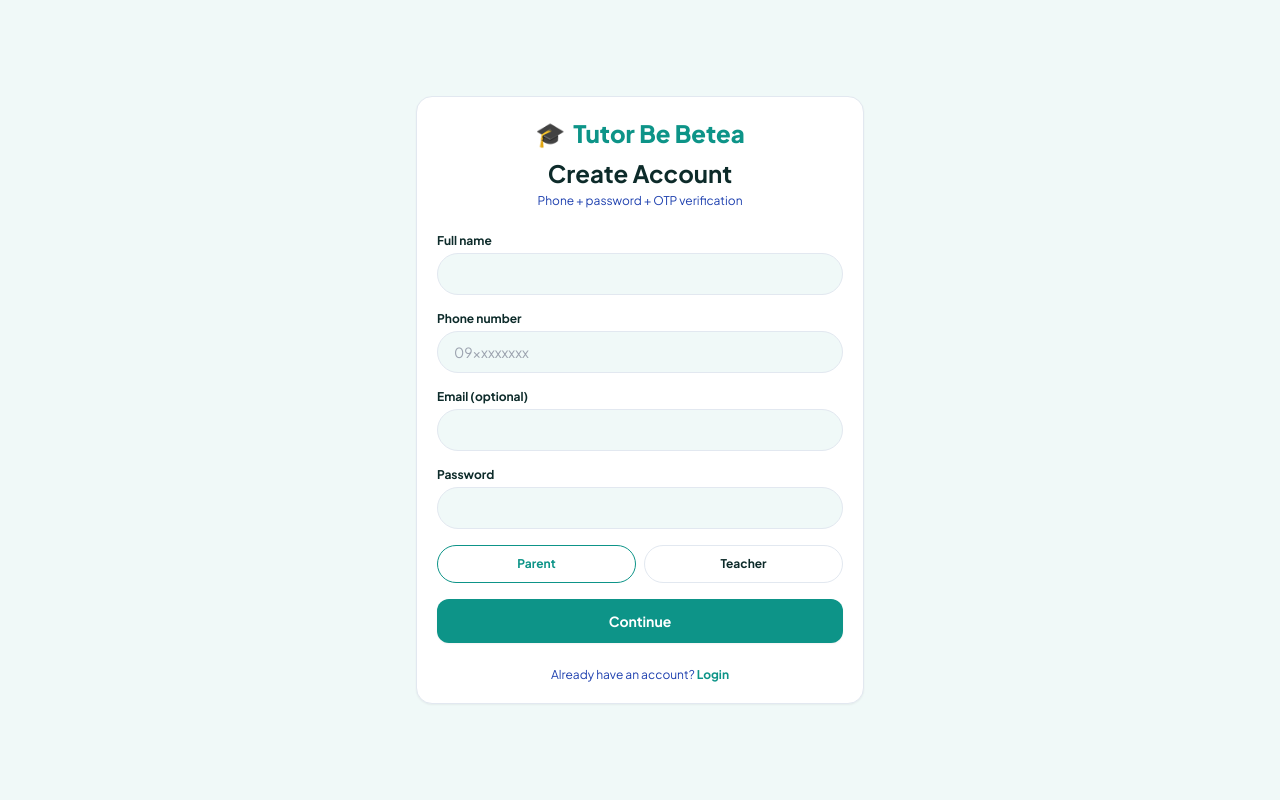
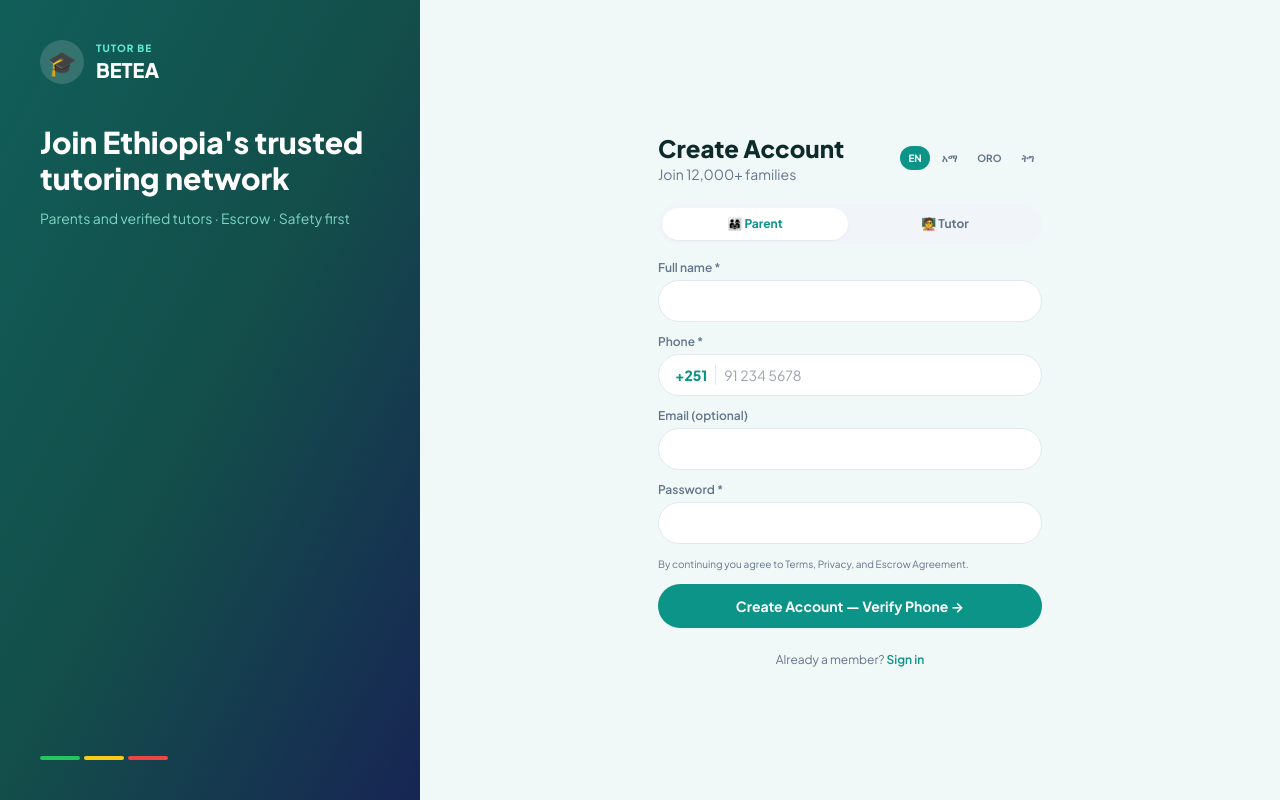
Before and after one commit to Zeordi/tutor-be-betea, a Next.js app in the folder apps/web/: page /register in a window 1280 px wide. Built offline with nearby package versions, Linux system fonts and the light colour scheme.

Commit message:
Update page.tsx

```diff
--- a/apps/web/app/(auth)/register/page.tsx
+++ b/apps/web/app/(auth)/register/page.tsx
@@ -16,6 +16,7 @@ export default function RegisterPage() {
   const [otp, setOtp] = useState("");
   const [loading, setLoading] = useState(false);
   const [message, setMessage] = useState("");
+  const [lang, setLang] = useState("EN");
 
   const api = process.env.NEXT_PUBLIC_API_URL || "http://localhost:4000";
 
@@ -34,7 +35,7 @@ export default function RegisterPage() {
         throw new Error(err.message || "Failed to send OTP");
       }
       setStep("otp");
-      setMessage("OTP sent to your phone");
+      setMessage("OTP sent");
     } catch (err: any) {
       setMessage(err.message || "Could not send OTP");
     } finally {
@@ -50,10 +51,7 @@ export default function RegisterPage() {
       const verifyRes = await fetch(`${api}/auth/otp/verify`, {
         method: "POST",
         headers: { "Content-Type": "application/json" },
-        body: JSON.stringify({
-          phoneNumber: phoneNumber.trim(),
-          code: otp.trim(),
-        }),
+        body: JSON.stringify({ phoneNumber: phoneNumber.trim(), code: otp.trim() }),
       });
       if (!verifyRes.ok) {
         const err = await verifyRes.json().catch(() => ({}));
@@ -88,81 +86,108 @@ export default function RegisterPage() {
   };
 
   return (
-    <main className="min-h-screen flex items-center justify-center px-4 py-12 bg-[var(--background)]">
-      <div className="w-full max-w-md card shadow-lg border border-[var(--border)] p-8 rounded-3xl bg-[var(--surface)]">
-        <div className="text-center mb-6">
-          <Link href="/" className="text-2xl font-black text-[var(--primary)] inline-flex items-center gap-2 mb-2">
-            <span>🎓</span> Tutor Be Betea
-          </Link>
-          <h1 className="text-2xl font-bold">Create Account</h1>
-          <p className="text-xs text-[var(--secondary)] mt-1">Phone + password + OTP verification</p>
+    <main className="min-h-screen flex bg-[var(--background)]">
+      <aside className="hidden md:flex flex-col justify-between w-[420px] flex-shrink-0 bg-gradient-to-br from-teal-800 via-teal-900 to-blue-950 p-10 text-white">
+        <div>
+          <div className="flex items-center gap-3 mb-10">
+            <div className="w-11 h-11 bg-white/15 rounded-2xl flex items-center justify-center text-2xl">🎓</div>
+            <div>
+              <p className="text-[10px] text-teal-300 font-extrabold tracking-widest uppercase">Tutor Be</p>
+              <p className="text-xl font-extrabold">BETEA</p>
+            </div>
+          </div>
+          <h2 className="text-3xl font-extrabold mb-3">Join Ethiopia&apos;s trusted tutoring network</h2>
+          <p className="text-teal-200/80 text-sm">Parents and verified tutors · Escrow · Safety first</p>
+        </div>
+        <div className="flex gap-1">
+          <div className="h-1 w-10 bg-green-500 rounded-full" />
+          <div className="h-1 w-10 bg-yellow-400 rounded-full" />
+          <div className="h-1 w-10 bg-red-500 rounded-full" />
+        </div>
+      </aside>
+
+      <div className="flex-1 flex items-center justify-center p-6 md:p-10">
+        <div className="w-full max-w-sm">
+          <div className="flex justify-between items-center mb-5">
+            <div>
+              <p className="text-2xl font-extrabold text-[var(--foreground)]">Create Account</p>
+              <p className="text-sm text-[var(--muted-foreground)]">Join 12,000+ families</p>
+            </div>
+            <div className="flex gap-1">
+              {["EN", "አማ", "ORO", "ትግ"].map((l) => (
+                <button key={l} type="button" onClick={() => setLang(l)}
+                  className={`text-[10px] font-bold px-2 py-1 rounded-full ${lang === l ? "bg-teal-600 text-white" : "text-[var(--muted-foreground)]"}`}>
+                  {l}
+                </button>
+              ))}
+            </div>
+          </div>
+
+          <div className="flex p-1 rounded-xl gap-1 mb-4 bg-[var(--muted)]">
+            {(["PARENT", "TEACHER"] as const).map((r) => (
+              <button key={r} type="button" onClick={() => setRole(r)}
+                className={`flex-1 py-2 text-xs font-bold rounded-lg ${role === r ? "bg-[var(--card)] text-teal-600 shadow-sm" : "text-[var(--muted-foreground)]"}`}>
+                {r === "PARENT" ? "👨‍👩‍👧 Parent" : "🧑‍🏫 Tutor"}
+              </button>
+            ))}
           </div>
 
           {step === "form" ? (
-          <form onSubmit={handleSendOtp} className="space-y-4">
+            <form onSubmit={handleSendOtp} className="space-y-3">
               <div>
-              <label className="block text-xs font-bold mb-1">Full name</label>
+                <label className="text-xs font-semibold text-[var(--muted-foreground)] block mb-1">Full name *</label>
                 <input required value={fullName} onChange={(e) => setFullName(e.target.value)}
-                className="w-full rounded-xl border border-[var(--border)] bg-[var(--background)] px-4 py-2.5 text-sm outline-none" />
+                  className="w-full rounded-xl px-4 py-2.5 border border-[var(--border)] bg-[var(--card)] text-sm outline-none" />
               </div>
               <div>
-              <label className="block text-xs font-bold mb-1">Phone number</label>
+                <label className="text-xs font-semibold text-[var(--muted-foreground)] block mb-1">Phone *</label>
+                <div className="flex items-center gap-2 rounded-xl px-4 py-2.5 border border-[var(--border)] bg-[var(--card)]">
+                  <span className="text-sm font-extrabold text-teal-600">+251</span>
+                  <div className="w-px h-5 bg-[var(--border)]" />
                   <input required type="tel" value={phoneNumber} onChange={(e) => setPhoneNumber(e.target.value)}
-                placeholder="09xxxxxxxx"
-                className="w-full rounded-xl border border-[var(--border)] bg-[var(--background)] px-4 py-2.5 text-sm outline-none" />
+                    placeholder="91 234 5678" className="bg-transparent text-sm flex-1 outline-none" />
+                </div>
               </div>
               <div>
-              <label className="block text-xs font-bold mb-1">Email (optional)</label>
+                <label className="text-xs font-semibold text-[var(--muted-foreground)] block mb-1">Email (optional)</label>
                 <input type="email" value={email} onChange={(e) => setEmail(e.target.value)}
-                className="w-full rounded-xl border border-[var(--border)] bg-[var(--background)] px-4 py-2.5 text-sm outline-none" />
+                  className="w-full rounded-xl px-4 py-2.5 border border-[var(--border)] bg-[var(--card)] text-sm outline-none" />
               </div>
               <div>
-              <label className="block text-xs font-bold mb-1">Password</label>
-              <input required type="password" minLength={6} value={password}
-                onChange={(e) => setPassword(e.target.value)}
-                className="w-full rounded-xl border border-[var(--border)] bg-[var(--background)] px-4 py-2.5 text-sm outline-none" />
+                <label className="text-xs font-semibold text-[var(--muted-foreground)] block mb-1">Password *</label>
+                <input required type="password" minLength={6} value={password} onChange={(e) => setPassword(e.target.value)}
+                  className="w-full rounded-xl px-4 py-2.5 border border-[var(--border)] bg-[var(--card)] text-sm outline-none" />
               </div>
-
-            <div className="grid grid-cols-2 gap-2">
-              <button type="button" onClick={() => setRole("PARENT")}
-                className={`py-2.5 rounded-xl border text-xs font-bold ${role === "PARENT" ? "border-[var(--primary)] text-[var(--primary)]" : "border-[var(--border)]"}`}>
-                Parent
-              </button>
-              <button type="button" onClick={() => setRole("TEACHER")}
-                className={`py-2.5 rounded-xl border text-xs font-bold ${role === "TEACHER" ? "border-[var(--primary)] text-[var(--primary)]" : "border-[var(--border)]"}`}>
-                Teacher
-              </button>
-            </div>
-
+              <p className="text-[10px] text-[var(--muted-foreground)]">
+                By continuing you agree to Terms, Privacy, and Escrow Agreement.
+              </p>
               {message && <p className="text-xs text-red-500 text-center">{message}</p>}
-            <button type="submit" disabled={loading} className="btn btn-primary w-full py-3 text-sm font-bold">
-              {loading ? "Sending OTP..." : "Continue"}
+              <button type="submit" disabled={loading} className="w-full bg-teal-600 text-white font-bold py-3 rounded-xl text-sm">
+                {loading ? "Sending OTP..." : "Create Account — Verify Phone →"}
               </button>
             </form>
           ) : (
             <form onSubmit={handleVerifyAndRegister} className="space-y-4">
-            <p className="text-xs text-[var(--secondary)]">
+              <p className="text-xs text-[var(--muted-foreground)] text-center">
                 Enter OTP sent to <strong>{phoneNumber}</strong>
               </p>
               <input required type="text" inputMode="numeric" maxLength={6} value={otp}
                 onChange={(e) => setOtp(e.target.value)}
-              className="w-full rounded-xl border border-[var(--border)] px-4 py-3 text-center tracking-[0.3em] text-lg outline-none" />
+                className="w-full rounded-xl border-2 border-teal-500 px-4 py-3 text-center tracking-[0.4em] text-lg font-extrabold outline-none bg-[var(--card)]" />
               {message && <p className="text-xs text-red-500 text-center">{message}</p>}
-            <button type="submit" disabled={loading} className="btn btn-primary w-full py-3 text-sm font-bold">
-              {loading ? "Creating account..." : "Verify & Create account"}
+              <button type="submit" disabled={loading} className="w-full bg-teal-600 text-white font-bold py-3 rounded-xl text-sm">
+                {loading ? "Creating..." : "Verify & Create account"}
               </button>
-            <button type="button" className="w-full text-xs text-[var(--secondary)]" onClick={() => setStep("form")}>
-              Back
+              <button type="button" className="w-full text-xs text-[var(--muted-foreground)]" onClick={() => setStep("form")}>
+                ← Back
               </button>
             </form>
           )}
 
-        <p className="text-xs text-[var(--secondary)] mt-6 text-center">
-          Already have an account?{" "}
-          <Link href="/login" className="text-[var(--primary)] font-bold hover:underline">
-            Login
-          </Link>
+          <p className="text-center text-xs text-[var(--muted-foreground)] mt-6">
+            Already a member? <Link href="/login" className="text-teal-600 font-semibold">Sign in</Link>
           </p>
+        </div>
       </div>
     </main>
   );
```
Lines whose indentation alone changed are shown as unchanged.
